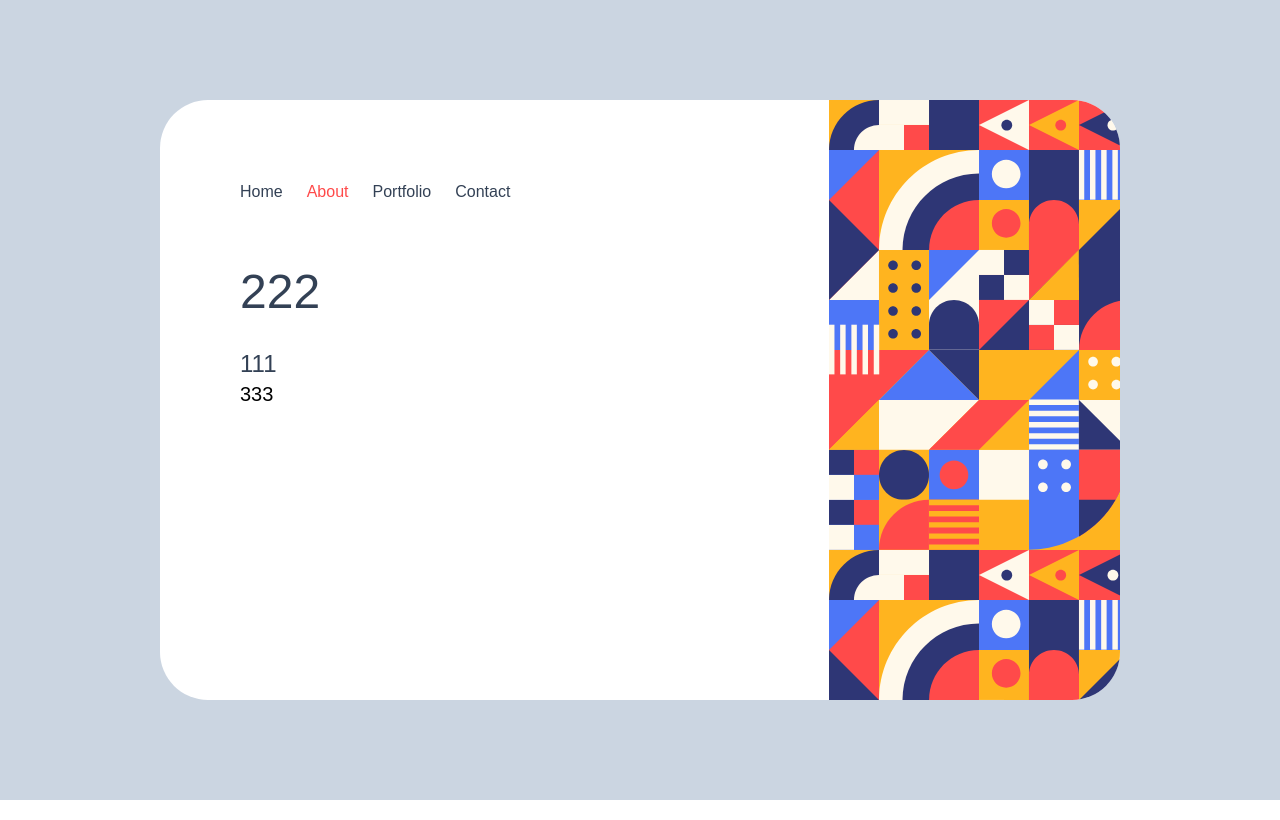
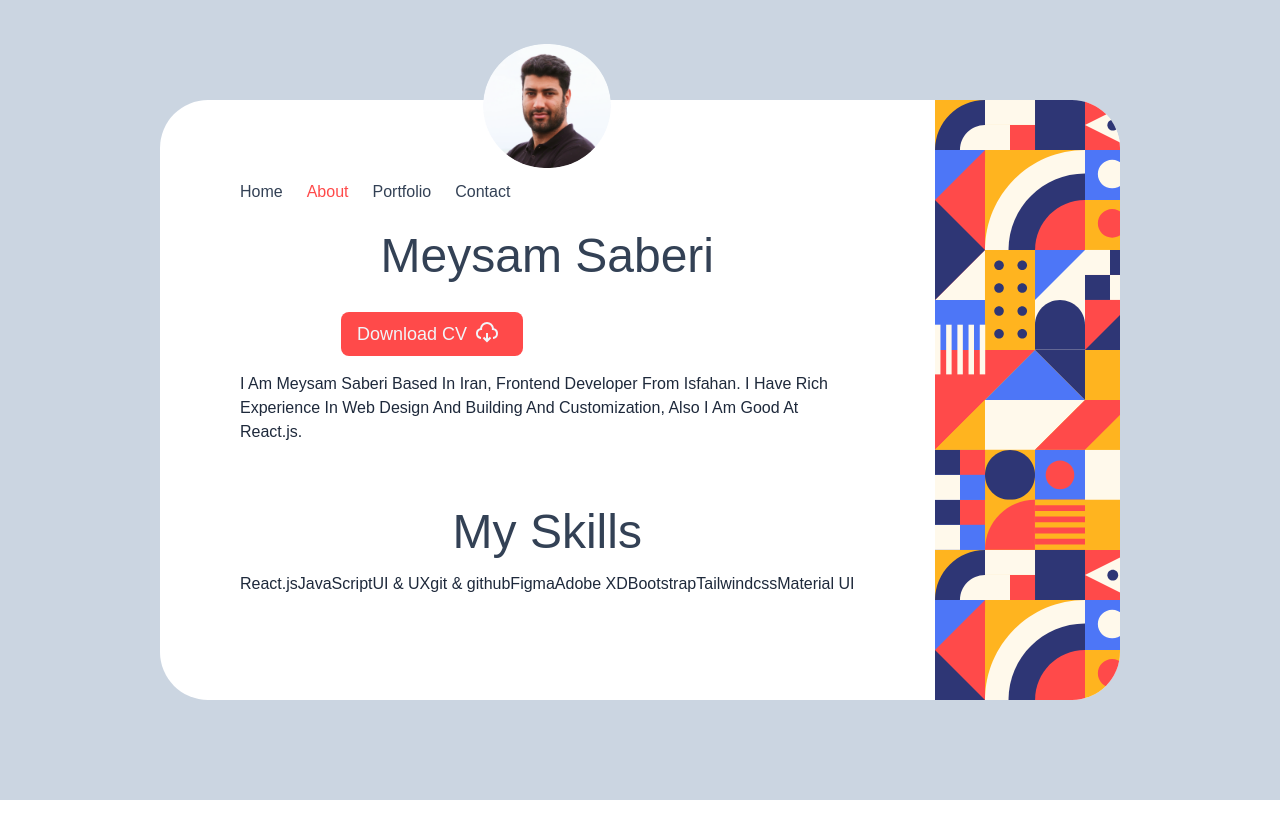
Before and after one commit to premier213/MyWebsite, a React (Create React App) app: page /about in a window 1280 px wide. Built offline with nearby package versions, Linux system fonts and the light colour scheme.

Commit message:
about page edited

```diff
--- a/src/components/about.js
+++ b/src/components/about.js
@@ -1,21 +1,56 @@
+import { RiDownloadCloud2Line } from "react-icons/ri";
 import NavDesktop from "./nav/navDesktop";
+import avatar from "../assets/img/avatar.png";
 
+const name = "Meysam Saberi";
+const cv = "Download CV";
+const describe =
+  "I Am Meysam Saberi Based In Iran, Frontend Developer From Isfahan. I Have Rich Experience In Web Design And Building And Customization, Also I Am Good At React.js.";
+const MySkill = "My Skills";
+const skills = [
+  "React.js",
+  "JavaScript",
+  "UI & UX",
+  "git & github",
+  "Figma",
+  "Adobe XD",
+  "Bootstrap",
+  "Tailwindcss",
+  "Material UI",
+];
+const arraySkills = (item) => <li>{item}</li>;
 const About = () => (
   <div className="sm:bg-white xl:items-center xl:justify-center xl:bg-gray-300 flex min-h-screen">
     <div className="rounded-4xl sm:flex-row xl:flex-row-reverse xl:w-75v xl:h-75v xl:bg-white flex flex-col">
       <div className="geo-pattern w-100v 2xl:w-50v h-20v bg-yellow rounded-br-25 sm:w-30v sm:h-80v sm:rounded-br-full xl:w-40v xl:h-75v xl:rounded-r-4xl" />
       <div className="my-10h 2xl:my-10h h-60v sm:my-20h sm:w-70v sm:h-80v xl:my-10h xl:mx-20 mx-12">
         <NavDesktop />
-        <div className="font-display 2xl:text-6xl xl:mt-16 lg:text-5xl text-4xl text-gray-700">
-          222
+        <div className="flex justify-center -mt-40">
+          <img src={avatar} alt="profile" className="w-32 h-32 rounded-full" />
         </div>
-        <div className="2xl:text-3xl sm:mt-8 sm:w-40v xl:mt-8 xl:max-w-sm xl:text-2xl sm:text-3xl mt-2 text-xl font-thin text-gray-700">
-          111
+        <div className="font-display 2xl:text-6xl xl:mt-16 lg:text-5xl mt-2 text-3xl text-center text-gray-700">
+          {name}
         </div>
-        <div className="text-xl font-thin">333</div>
+        <div className="2xl:text-3xl sm:mt-8 sm:w-40v xl:mt-8 xl:max-w-sm xl:text-2xl sm:text-3xl flex justify-center mt-2 text-xl text-gray-700">
+          <button
+            type="button"
+            className="bg-red focus:outline-none flex px-4 py-2 text-lg font-thin text-gray-100 rounded-lg"
+          >
+            {cv}
+            <RiDownloadCloud2Line className="flex content-center mx-2 text-2xl" />
+          </button>
+        </div>
+        <div className="mt-4 text-base text-gray-800">{describe}</div>
+        <div className="font-display 2xl:text-6xl xl:mt-16 lg:text-5xl mt-2 text-xl text-center text-gray-700">
+          {MySkill}
+        </div>
+        <div className="mt-4 text-base text-gray-800">
+          <ul className="flex justify-center truncate">
+            {skills.map(arraySkills)}
+          </ul>
+        </div>
       </div>
     </div>
   </div>
 );
-
 export default About;
```
Also changed, not shown: src/assets/img/avatar.png (added).
